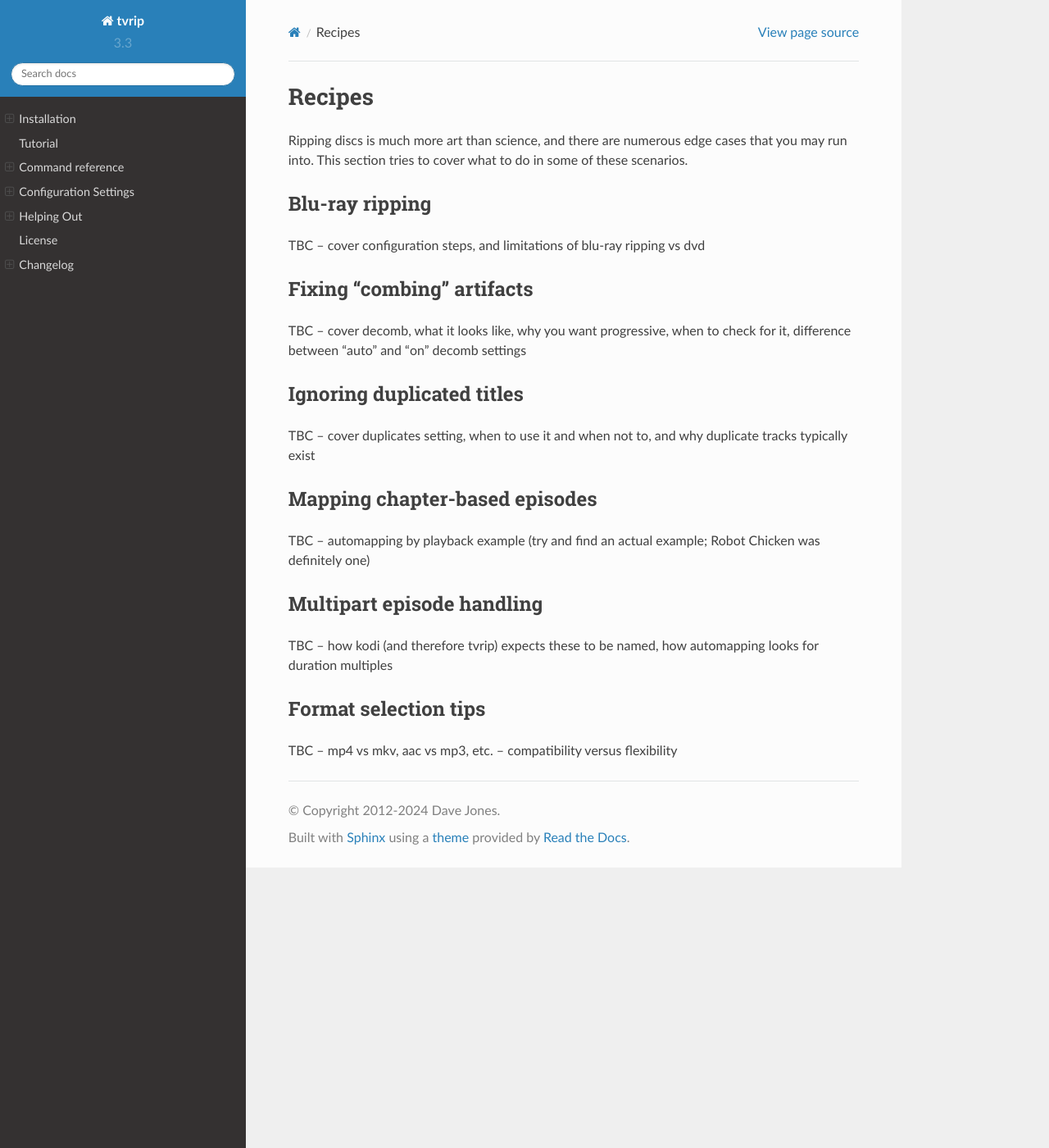
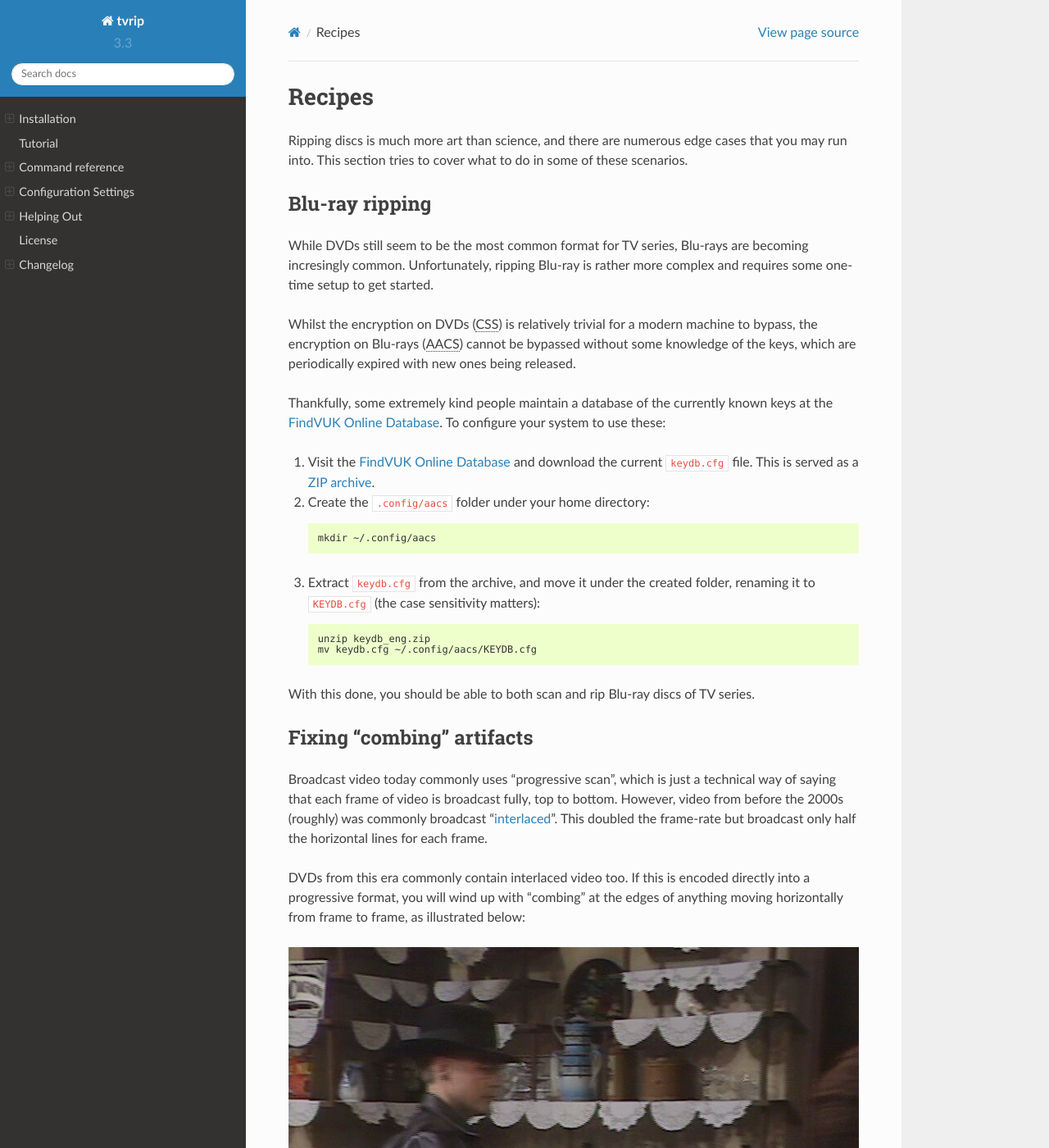
Before and after one commit to waveform80/tvrip, a Sphinx documentation site: the page built from docs/recipes.rst, in a window 1280 px wide and 1400 px high. Shown: the whole window at 82% size. Built offline with Sphinx 7.4.7 and the Read the Docs theme 2.0.0, drawn with Linux system fonts in a browser that asks for light colours; formulas are drawn with MathJax 3; pages that are not in the unit, such as notebooks, are missing from menus; some of the changed text lies outside the part shown.

Commit message:
Start work on recipes

```diff
--- a/docs/_static/style_override.css
+++ b/docs/_static/style_override.css
@@ -19,3 +19,7 @@
 .rst-content div[class^="highlight"] pre {
     line-height: 1.09;
 }
+
+.rst-content img.align-center {
+    margin: 0 auto 24px auto;
+}
--- a/docs/recipes.rst
+++ b/docs/recipes.rst
@@ -10,14 +10,88 @@
 Blu-ray ripping
 ===============
 
-TBC -- cover configuration steps, and limitations of blu-ray ripping vs dvd
+While DVDs still seem to be the most common format for TV series, Blu-rays are
+becoming incresingly common. Unfortunately, ripping Blu-ray is rather more
+complex and requires some one-time setup to get started.
+
+Whilst the encryption on DVDs (:abbr:`CSS (Content Scrambling System)`) is
+relatively trivial for a modern machine to bypass, the encryption on Blu-rays
+(:abbr:`AACS (Advanced Access Content System)`) cannot be bypassed without
+some knowledge of the keys, which are periodically expired with new ones being
+released.
+
+Thankfully, some extremely kind people maintain a database of the currently
+known keys at the `FindVUK Online Database`_. To configure your system to use
+these:
+
+#. Visit the `FindVUK Online Database`_ and download the current
+   :file:`keydb.cfg` file. This is served as a `ZIP archive`_.
+
+#. Create the :file:`.config/aacs` folder under your home directory::
+
+       mkdir ~/.config/aacs
+
+#. Extract :file:`keydb.cfg` from the archive, and move it under the created
+   folder, renaming it to :file:`KEYDB.cfg` (the case sensitivity matters)::
+
+       unzip keydb_eng.zip
+       mv keydb.cfg ~/.config/aacs/KEYDB.cfg
+
+With this done, you should be able to both scan and rip Blu-ray discs of TV
+series.
 
 
 Fixing "combing" artifacts
 ==========================
 
-TBC -- cover decomb, what it looks like, why you want progressive, when to
-check for it, difference between "auto" and "on" decomb settings
+Broadcast video today commonly uses "progressive scan", which is just a
+technical way of saying that each frame of video is broadcast fully, top to
+bottom. However, video from before the 2000s (roughly) was commonly broadcast
+"`interlaced`_". This doubled the frame-rate but broadcast only half the
+horizontal lines for each frame.
+
+DVDs from this era commonly contain interlaced video too. If this is encoded
+directly into a progressive format, you will wind up with "combing" at the
+edges of anything moving horizontally from frame to frame, as illustrated
+below:
+
+.. image:: images/interlaced.png
+    :align: center
+    :alt: A shot from 'Allo 'Allo in which Herr Otto Flick is moving in front
+          of the bar. Combing artifacts are clearly visible at the edge of his
+          hat and chin.
+
+Not only is this unpleasant to look at, it also ruins the compression ratio of
+the video as the combing produces lots of "fine edges" that the encoder will
+struggle to compress. The :doc:`var_decomb` setting can be used to deinterlace
+such sources when ripping::
+
+    (tvrip) set decomb on
+
+By default this setting is ``off`` because it does notably increase the time it
+takes to rip things, and may also reduce quality if deinterlacing is mistakenly
+applied where it is not needed (although the quality reduction is arguably so
+minimal as to be unnoticeable). With this setting activated the above frame
+becomes:
+
+.. image:: images/progressive.png
+    :align: center
+    :alt: The previous shot from 'Allo 'Allo again, this time with
+          deinterlacing applied. The combing is no longer visible on Herr
+          Otto Flick's hat and chin.
+
+There are cases of sources which are *selectively* interlaced. This is fairly
+common on shows from the late 90s to early 2000s, in particular where visual
+effects are concerned. The majority of the show appears progressively encoded,
+but whenever something computer generated is on screen (including overlaid
+title cards), combing suddenly appears. This was a result of combining video
+sources, one of which was progressive and one interlaced. In such cases, the
+:doc:`var_decomb` configuration should be set to "auto"::
+
+    (tvrip) set decomb auto
+
+This will attempt to detect combing and only apply the deinterlacing to frames
+where it appears.
 
 
 Ignoring duplicated titles
@@ -45,3 +119,10 @@
 =====================
 
 TBC -- mp4 vs mkv, aac vs mp3, etc. -- compatibility versus flexibility
+
+
+.. _CSS: https://en.wikipedia.org/wiki/Content_Scramble_System
+.. _AACS: https://en.wikipedia.org/wiki/Security_of_Advanced_Access_Content_System
+.. _FindVUK Online Database: http://fvonline-db.bplaced.net/
+.. _ZIP archive: https://en.wikipedia.org/wiki/ZIP_(file_format)
+.. _interlaced: https://en.wikipedia.org/wiki/Interlaced_video
```
Also changed, not shown: docs/images/interlaced.png (added), docs/images/progressive.png (added).
